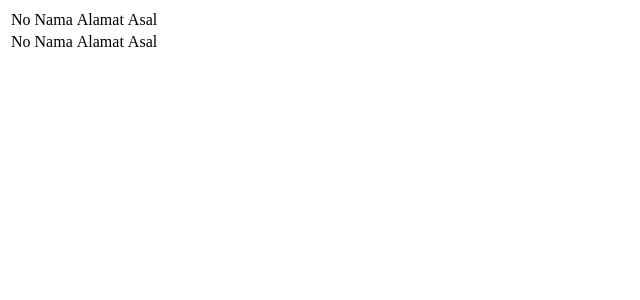
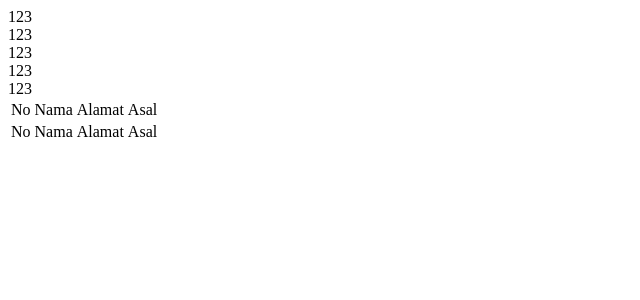
Before and after one commit to efhal/project-git, a PHP site: page / in a window 1280 px wide. Shown: the top 300 px of the page, without its empty margins (0-640 px from the left). Run offline with PHP 8.4, Linux system fonts and the light colour scheme.

Commit message:
tambah beberapa div

```diff
--- a/index.php
+++ b/index.php
@@ -5,6 +5,12 @@
 <title>HTML</title>
 </head>
 <body>
+
+<div>123</div>
+<div>123</div>
+<div>123</div>
+<div>123</div>
+<div>123</div>
 <table>
 	<tr>
 		<td>No</td>
```
